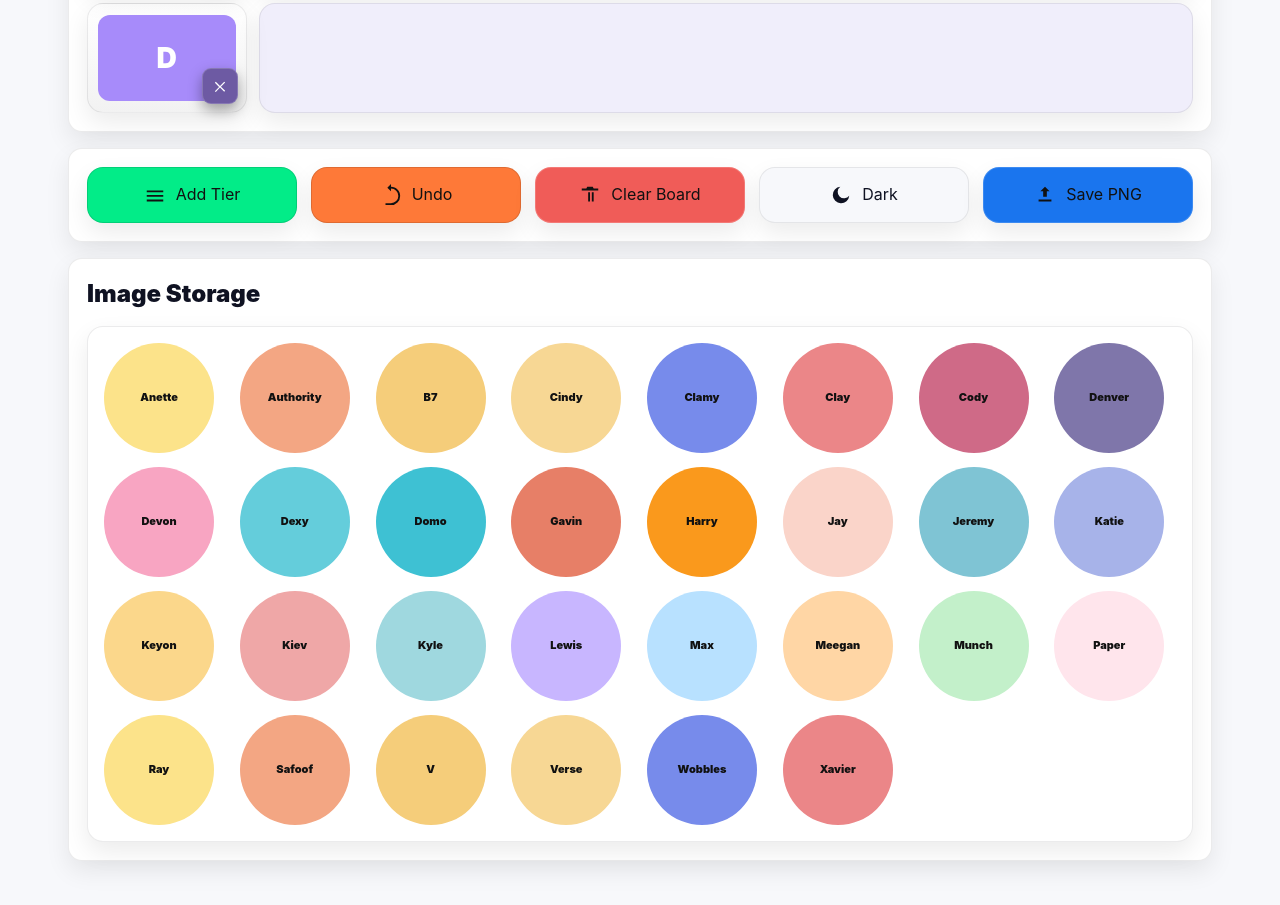
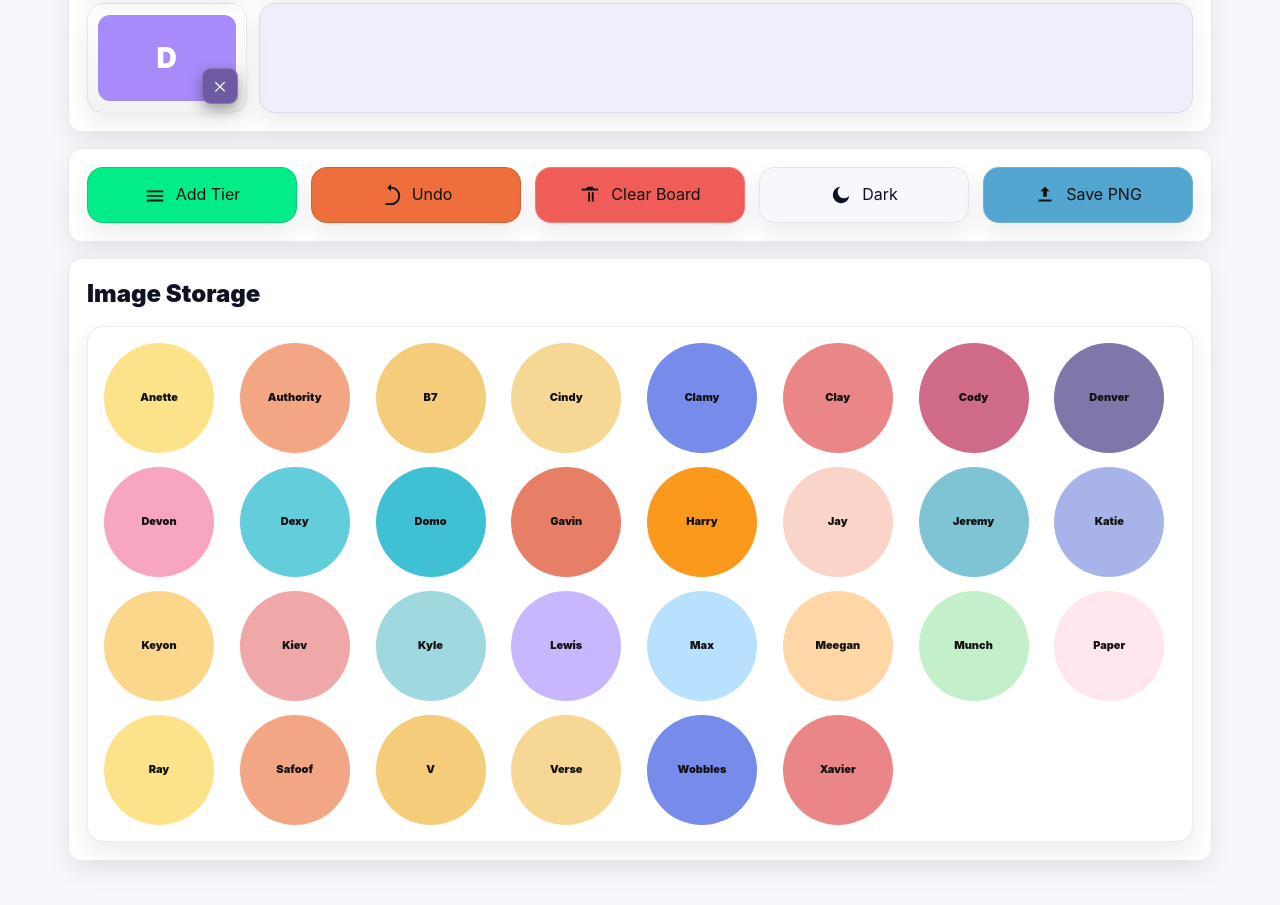
Before and after one commit to TracksuitDev90/TierMaker, a plain HTML site: page index.html in a window 1280 px wide. Shown: the part 962-1867 px from the top of the page. Drawn offline with nearby package versions, Linux system fonts and the light colour scheme.

Commit message:
style.css

```diff
--- a/style.css
+++ b/style.css
@@ -59,9 +59,9 @@ a{color:inherit;text-decoration:none}
 
 /* Unique tool-button colors */
 #addTierBtn{background:#02ec88;color:#111111;border-color:rgba(0,0,0,.12)}
-#undoBtn{background:#fe7938;color:#111111;border-color:rgba(0,0,0,.12)}
+#undoBtn{background:#EF6F3C;color:#111111;border-color:rgba(0,0,0,.12)}
 #trashClear{background:#F05C58;color:#111111;border-color:rgba(255,255,255,.18)}
-#saveBtn{background:#1a75ee;color:#111111;border-color:rgba(255,255,255,.15)}
+#saveBtn{background:#52A5CE;color:#111111;border-color:rgba(255,255,255,.15)}
 
 .btn.small{height:42px;padding:0 12px;border-radius:12px;font-weight:700}
 
```
